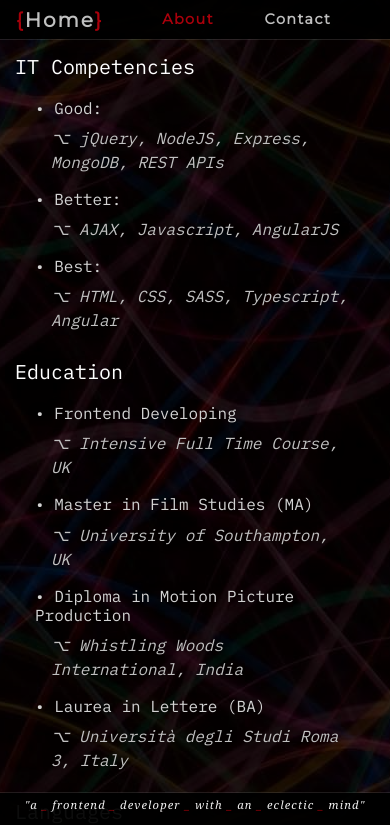
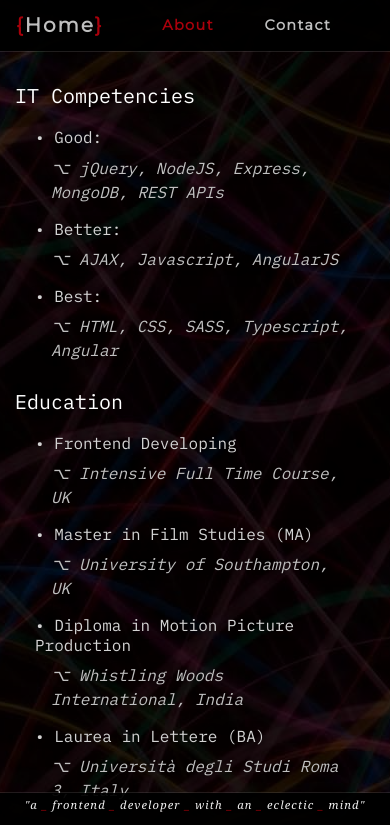
Before and after one commit to FDMcreative/FDMcoding, an Angular app: page /about in a window 390 px wide. Shown: the top 825 px of the page. Built offline with nearby package versions, Linux system fonts and the light colour scheme.

Commit message:
changed vw to vh

```diff
--- a/src/app/about/about.component.css
+++ b/src/app/about/about.component.css
@@ -1,5 +1,3 @@
-
-
 div {
   font-family: 'IBM Plex Mono', monospace;
   color: Silver;
@@ -8,6 +6,7 @@ div {
 h5 {
   color: white;
 }
+
 h6 {
   color: LightGrey;
 }
@@ -23,21 +22,21 @@ p {
 }
 
 .container {
-  margin-top: 4vw;
-  margin-bottom: 3vw;
+  margin-top: 4vh;
+  margin-bottom: 3vh;
   text-shadow: 0px 0px 10px black;
 }
 
 @media only screen and (max-width: 758px) {
 
-  .container {
+  /* .container {
     margin-bottom: 7vw;
-  }
+  } */
 }
 
 @media only screen and (max-width: 576px) {
 
-  .container {
-    margin-bottom: 10vw;
-  }
+  /* .container {
+  margin-bottom: 10vw;
+} */
 }
--- a/src/app/contact/contact.component.css
+++ b/src/app/contact/contact.component.css
@@ -19,8 +19,8 @@ a:hover {
 }
 
 .container {
-  margin-top: 4vw;
-  margin-bottom: 3vw;
+  margin-top: 4vh;
+  margin-bottom: 3vh;
   text-shadow: 0px 0px 10px black;
 }
 
@@ -34,14 +34,14 @@ a:hover {
 
 @media only screen and (max-width: 758px) {
 
-  .container {
+  /* .container {
     margin-bottom: 7vw;
-  }
+  } */
 }
 
 @media only screen and (max-width: 576px) {
 
-  .container {
+  /* .container {
     margin-bottom: 10vw;
-  }
+  } */
 }
--- a/src/app/navigation-bar/navigation-bar.component.css
+++ b/src/app/navigation-bar/navigation-bar.component.css
@@ -1,11 +1,9 @@
-
-
 nav {
-  background:rgba(0,0,0, 0.95);
+  background: rgba(0, 0, 0, 0.95);
   z-index: 1;
   font-family: 'Montserrat', sans-serif;
   font-weight: bold;
-  height: 4vw;
+  height: 6vh;
   box-shadow: 0px 0px 1px DarkGrey;
   text-shadow: 0px 0px 10px black;
   font-size: .9em;
@@ -26,35 +24,39 @@ li {
   text-align: center;
 }
 
-a  {
+a {
   color: Silver;
   text-decoration: none;
   opacity: 1;
   letter-spacing: 0.1em;
 }
+
 a:hover {
   color: DarkGrey;
 }
+
 li.current a {
-  color: rgb(170,0,11);
+  color: rgb(170, 0, 11);
 }
 
 span {
-  color: rgb(170,0,11);
+  color: rgb(170, 0, 11);
 }
 
 @media only screen and (max-width: 758px) {
-
+  /*
   nav {
-    height: 7vw;
-    /* font-size: 0.85em; */
+    height: 7vh;
+    font-size: 0.85em;
   }
+  */
 }
 
 @media only screen and (max-width: 576px) {
 
-  nav {
-    height: 10vw;
-    /* font-size: 0.7em; */
+  /* nav {
+    height: 10vh;
+    font-size: 0.7em;
   }
+  */
 }
```
